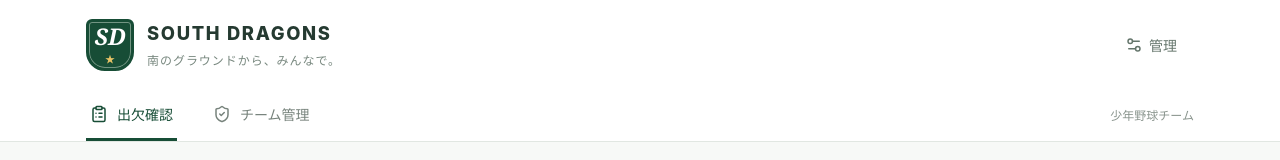
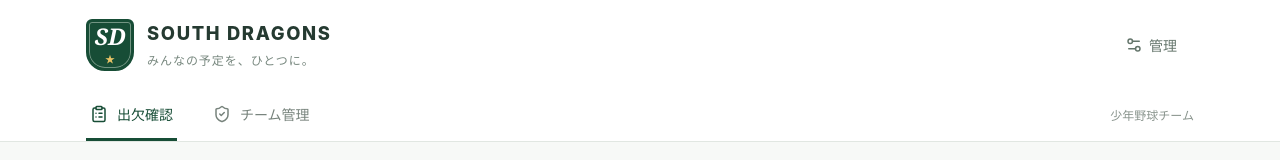
Before and after one commit to southdragons/south-dragons-attendance-v14, a Nuxt app: page / in a window 1280 px wide. Shown: the top 160 px of the page. Built offline with nearby package versions, Linux system fonts and the light colour scheme.

Commit message:
Clarify attendance app header tagline

```diff
--- a/app/app.vue
+++ b/app/app.vue
@@ -137,7 +137,7 @@ async function saveName() {
   <div>
     <header class="site-header">
       <div class="header-inner">
-        <button class="brand" aria-label="South Dragons 出欠確認へ" @click="view = 'attendance'"><span class="brand-mark">SD<span>★</span></span><span><strong>SOUTH DRAGONS</strong><small>南のグラウンドから、みんなで。</small></span></button>
+        <button class="brand" aria-label="South Dragons 出欠確認へ" @click="view = 'attendance'"><span class="brand-mark">SD<span>★</span></span><span><strong>SOUTH DRAGONS</strong><small>みんなの予定を、ひとつに。</small></span></button>
         <button class="btn btn-ghost manage-link" @click="openAdmin" :disabled="!ready || busy"><Settings2 :size="18" /><span>管理</span></button>
       </div>
       <nav class="nav-inner" aria-label="メインメニュー"><button :class="{ active: view === 'attendance' }" @click="view = 'attendance'"><ClipboardList :size="18" />出欠確認</button><button :class="{ active: view === 'admin' }" @click="openAdmin" :disabled="!ready || busy"><ShieldCheck :size="18" />チーム管理</button><span class="season-label">少年野球チーム</span></nav>
```
